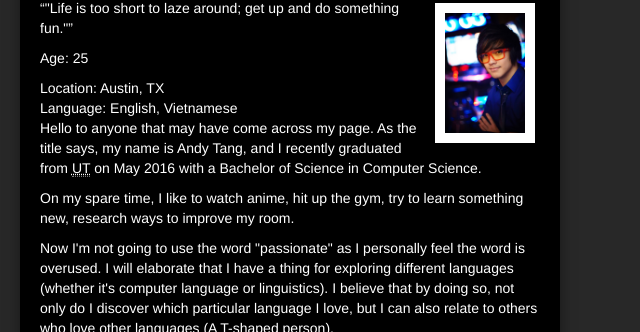
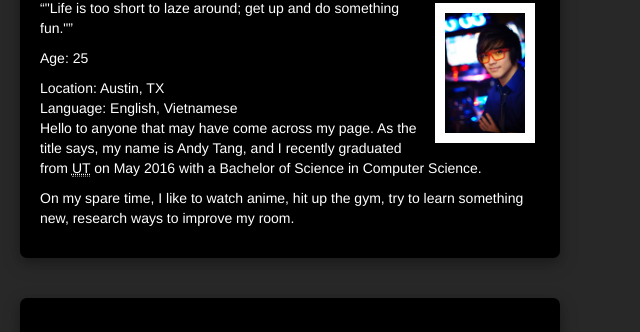
Before and after one commit to AndyTTang/andyttang.github.io, a plain HTML site: page index.html in a window 1280 px wide. Shown: the part 105-437 px from the top of the page, without its empty margins (0-640 px from the left). Drawn offline with nearby package versions, Linux system fonts and the light colour scheme.

Commit message:
Update index.html

```diff
--- a/index.html
+++ b/index.html
@@ -83,7 +83,6 @@
 			<br />Language:  English, Vietnamese
 			<p>Hello to anyone that may have come across my page.  As the title says, my name is Andy Tang, and I recently graduated from <abbr title="The University of Texas at Austin">UT</abbr> on May 2016 with a Bachelor of Science in Computer Science.
 			<p>On my spare time, I like to watch anime, hit up the gym, try to learn something new, research ways to improve my room.</p>
-			<p>Now I'm not going to use the word "passionate" as I personally feel the word is overused.  I will elaborate that I have a thing for exploring different languages (whether it's computer language or linguistics).  I believe that by doing so, not only do I discover which particular language I love, but I can also relate to others who love other languages (A T-shaped person).</p>
  		</div>
 
 		<div class="flex-item skills">
```
